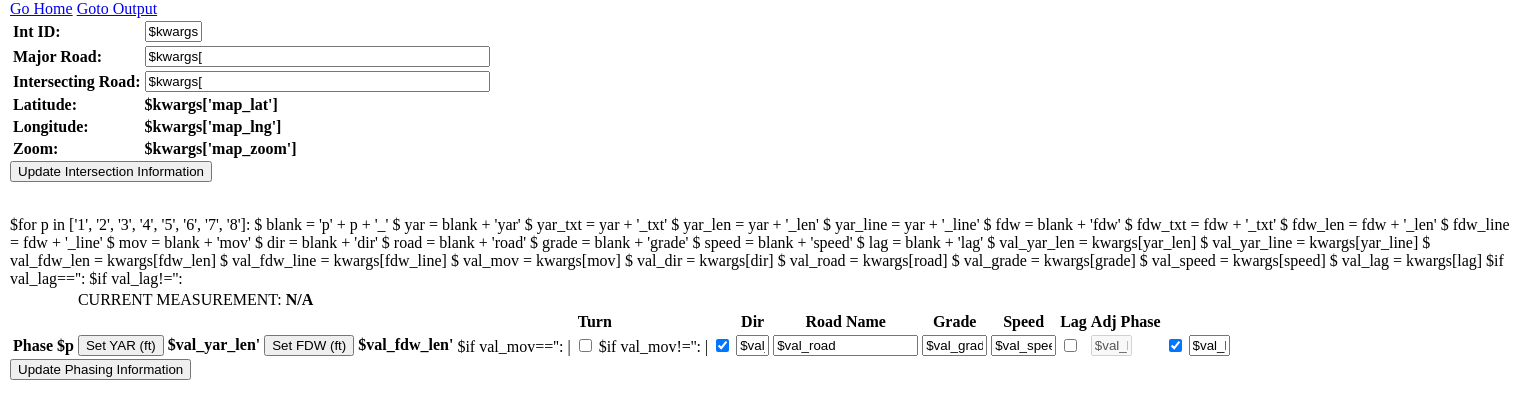
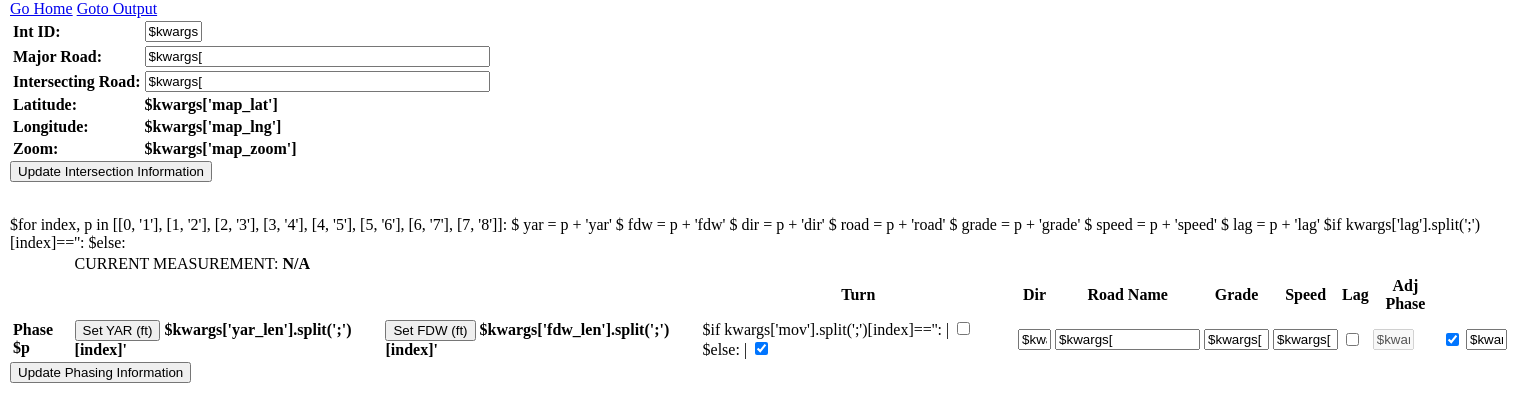
Before and after one commit to mwbond/clearanceDB, a Python web app: template templates/intersection.html in a window 1520 px wide. Shown: the part 626-1025 px from the top of the page. Run offline with Jinja, Linux system fonts and the light colour scheme; the template is opened without the code that fills it, so the values that code supplies are empty; some libraries are stand-ins or nearby versions.

Commit message:
end of friday

```diff
--- a/templates/intersection.html
+++ b/templates/intersection.html
@@ -79,9 +79,7 @@
 			var latlng = event.latLng;
 			var index = measure.mvcLine.getLength() - 1;
 			if(index > 0)
-			{
 				measureReset()
-			}
 
 			var marker = new google.maps.Marker({
 				map: map,
@@ -108,9 +106,7 @@
 			google.maps.event.addListener(marker, "dragend", function()
 			{
 				if (measure.mvcLine.getLength() > 1)
-				{
 					updateMeasurement();
-				}
 			});
 
 			if(index > 0)
@@ -130,23 +126,25 @@
 			}
 		}
 
-		function updateForm(elem_id)
+		function updateForm(elem_id, index, p)
 		{
 			var length = measure.lineLength;
+			var txt = document.getElementById(p + elem_id);
+			var line = document.getElementById(elem_id + '_line');
+			var len = document.getElementById(elem_id + '_len');
 			if(length == '0')
 			{
-				document.getElementById(elem_id + '_txt').innerHTML = '\'';
-				document.getElementById(elem_id + '_txt').value = '';
-				document.getElementById(elem_id + '_line').value = '';
-				document.getElementById(elem_id + '_len').value = '';
+				txt.innerHTML = '\'';
+				line.value = '';
+				len.value = '';
 			}
 			else
 			{
 				var latlng1 = measure.mvcLine.getAt(0).toString();
 				var latlng2 = measure.mvcLine.getAt(1).toString();
-				document.getElementById(elem_id + '_txt').innerHTML = length + '\'';
-				document.getElementById(elem_id + '_len').value = length;
-				document.getElementById(elem_id + '_line').value = latlng1 + '+' + latlng2;
+				txt.innerHTML = length + '\'';
+				line.value = editList(line.value, index, latlng1 + '+' + latlng2);
+				len.value = editList(len.value, index, length);
 			}
 		}
 
@@ -166,34 +164,99 @@
 			document.getElementById('measurement').innerHTML = '\'';
 		}
 
-		function updateSpeed(elem_id)
+		function updateMov(index, p)
 		{
-			var checkbox = document.getElementById(elem_id + 'mov');
-			var speed = document.getElementById(elem_id + 'speed');
-			if(checkbox.value)
-			{
-				checkbox.value = '';
-			}
+			var mov = document.getElementById('mov');
+			var speed = document.getElementById(p + 'speed');
+			if(mov.value.split(';')[index])
+				mov.value = editList(mov.value, index, '');
 			else
 			{
-				speed.value = 20;
-				checkbox.value = 'on';
+				mov.value = editList(mov.value, index, 'on');
+				if(speed.value)
+					speed.value = 20;
 			}
 		}
 
-		function disableBox(elem_id)
+		function disableBox(index, p)
 		{
-			var box = document.getElementById(elem_id);
+			var lag = document.getElementById('lag');
+			var box = document.getElementById(p + 'lag');
 			if(box.disabled)
-			{
 				box.disabled = '';
-			}
 			else
 			{
 				box.disabled = 'disabled';
 				box.value = '';
+				lag.value = editList(lag.value, index, '');
 			}
 		}
+
+		function editList(string, index, value)
+		{
+			var split = string.split(';');
+			split[index] = value;
+			return split.join(';');
+		}
+
+		function validate(elem_id, value, p)
+		{
+			if(value.indexOf(';') >= 0)
+				return false;
+			if(value=='')
+				return true;
+
+			if(elem_id=='grade')
+			{
+				num = parseFloat(value);
+				if(num > -100 && num < 100)
+					return true;
+			}
+
+			else if(elem_id=='speed')
+			{
+				num = parseFloat(value);
+				if(num >= 0 && num < 200 && (value % 1)==0)
+				{
+					num = parseInt(num);
+					if(num.toString()==value)
+						return true;
+				}
+			}
+
+			else if(elem_id=='lag')
+			{
+				if(p!=value)
+				{
+					num = parseFloat(value);
+					if((num % 1)==0)
+					{
+						num = parseInt(num);
+						if(num >= 1 && num <= 8 && num.toString()==value)
+							return true;
+					}
+				}
+			}
+
+			else
+				return true;
+
+			return false;
+		}
+
+		function updateTextBox(elem_id, index, p)
+		{
+			var textbox = document.getElementById(p + elem_id);
+			var list = document.getElementById(elem_id);
+			if(validate(elem_id, textbox.value, p))
+				list.value = editList(list.value, index, textbox.value);
+			else
+			{
+				textbox.value = list.value.split(';')[index];
+				alert('Invalid Input');
+			}
+		}
+
 	</script>
 </head>
 <body onload='initialize()'>
@@ -207,79 +270,69 @@
 				<tr><td><strong>Int ID:</strong></td><td><input type='text' name='int_id' size='4' value='$kwargs['int_id']' /></td></tr>
 				<tr><td><strong>Major Road:</strong></td><td><input type='text' name='major' size='40' value='$kwargs['major']' /></td></tr>
 				<tr><td><strong>Intersecting Road:</strong></td><td><input type='text' name='minor' size='40' value='$kwargs['minor']' /></td></tr>
-				<tr><td><strong>Latitude:</strong></td><td><b id='map_lat_txt' name='map_lat_txt'>$kwargs['map_lat']</b></td></tr>
+				<tr><td><strong>Latitude:</strong></td><td><b id='map_lat_txt'>$kwargs['map_lat']</b></td></tr>
 					<input type='hidden' id='map_lat' name='map_lat' value='$kwargs['map_lat']' />
-				<tr><td><strong>Longitude:</strong></td><td><b id='map_lng_txt' name='map_lng_txt'>$kwargs['map_lng']</b></td></tr>
+				<tr><td><strong>Longitude:</strong></td><td><b id='map_lng_txt'>$kwargs['map_lng']</b></td></tr>
 					<input type='hidden' id='map_lng' name='map_lng' value='$kwargs['map_lng']' />
-				<tr><td><strong>Zoom:</strong></td><td><b id='map_zoom_txt' name='map_zoom_txt'>$kwargs['map_zoom']</b></td></tr>
+				<tr><td><strong>Zoom:</strong></td><td><b id='map_zoom_txt'>$kwargs['map_zoom']</b></td></tr>
 					<input type='hidden' id='map_zoom' name='map_zoom' value='$kwargs['map_zoom']' />
 			</table>
 			<input type='submit' value='Update Intersection Information' />
 		</form>
 		<br />
 		<form name='phase_info' method='POST' action='update_intersection'>
-			<input type='hidden' id='int_id' name='int_id' value='$kwargs['int_id']' />
+			<input type='hidden' id='int_id'	name='int_id'	value='$kwargs['int_id']' />
+			<input type='hidden' id='yar_line'	name='yar_line' value='$kwargs['yar_line']' />
+			<input type='hidden' id='fdw_line'	name='fdw_line' value='$kwargs['fdw_line']' />
+			<input type='hidden' id='mov'		name='mov'		value='$kwargs['mov']' />
+			<input type='hidden' id='road'		name='road'		value='$kwargs['road']' />
+			<input type='hidden' id='grade'		name='grade'	value='$kwargs['grade']' />
+			<input type='hidden' id='speed'		name='speed'	value='$kwargs['speed']' />
+			<input type='hidden' id='dir'		name='dir'		value='$kwargs['dir']' />
+			<input type='hidden' id='yar_len'	name='yar_len'	value='$kwargs['yar_len']' />
+			<input type='hidden' id='fdw_len'	name='fdw_len'	value='$kwargs['fdw_len']' />
+			<input type='hidden' id='yellow'	name='yellow'	value='$kwargs['yellow']' />
+			<input type='hidden' id='red'		name='red'		value='$kwargs['red']' />
+			<input type='hidden' id='fdw'		name='fdw'		value='$kwargs['fdw']' />
+			<input type='hidden' id='lag'		name='lag'		value='$kwargs['lag']' />
 			<table>
 				<tr><td /><td colspan='5'>CURRENT MEASUREMENT: <strong id='measurement'>N/A</strong></td></tr>
 				<tr style='text-align:center'><td /><td /><td /><td><b>Turn</b></td><td><b>Dir</b></td><td><b>Road Name</b></td><td><b>Grade</b></td><td><b>Speed</b></td><td><b>Lag</b></td><td><b>Adj Phase</b></td></tr>
-			$for p in ['1', '2', '3', '4', '5', '6', '7', '8']:
-				$ blank = 'p' + p + '_'
-				$ yar = blank + 'yar'
-				$ yar_txt = yar + '_txt'
-				$ yar_len = yar + '_len'
-				$ yar_line = yar + '_line'
-				$ fdw = blank + 'fdw'
-				$ fdw_txt = fdw + '_txt'
-				$ fdw_len = fdw + '_len'
-				$ fdw_line = fdw + '_line'
-				$ mov = blank + 'mov'
-				$ dir = blank + 'dir'
-				$ road = blank + 'road'
-				$ grade = blank + 'grade'
-				$ speed = blank + 'speed'
-				$ lag = blank + 'lag'
-				$ val_yar_len = kwargs[yar_len]
-				$ val_yar_line = kwargs[yar_line]
-				$ val_fdw_len = kwargs[fdw_len]
-				$ val_fdw_line = kwargs[fdw_line]
-				$ val_mov = kwargs[mov]
-				$ val_dir = kwargs[dir]
-				$ val_road = kwargs[road]
-				$ val_grade = kwargs[grade]
-				$ val_speed = kwargs[speed]
-				$ val_lag = kwargs[lag]
+			$for index, p in [[0, '1'], [1, '2'], [2, '3'], [3, '4'], [4, '5'], [5, '6'], [6, '7'], [7, '8']]:
+				$ yar = p + 'yar'
+				$ fdw = p + 'fdw'
+				$ dir = p + 'dir'
+				$ road = p + 'road'
+				$ grade = p + 'grade'
+				$ speed = p + 'speed'
+				$ lag = p + 'lag'
+				<tr>
 				<tr>
 					<td><strong>Phase $p</strong></td>
 					<td>
-						<button type='button' onclick="updateForm('$yar')">Set YAR (ft)</button>
-						<b id='$yar_txt'>$val_yar_len'</b>
-						<input type='hidden' id='$yar_len' name='$yar_len' value='$val_yar_len' />
-						<input type='hidden' id='$yar_line' name='$yar_line' value='$val_yar_line' />
+						<button type='button' onclick="updateForm('yar', $index, '$p')">Set YAR (ft)</button>
+						<b id='$yar'>$kwargs['yar_len'].split(';')[index]'</b>
 					</td>
 					<td>
-						<button type='button' onclick="updateForm('$fdw')">Set FDW (ft)</button>
-						<b id='$fdw_txt'>$val_fdw_len'</b>
-						<input type='hidden' id='$fdw_len' name='$fdw_len' value='$val_fdw_len' />
-						<input type='hidden' id='$fdw_line' name='$fdw_line' value='$val_fdw_line' />
+						<button type='button' onclick="updateForm('fdw', $index, '$p')">Set FDW (ft)</button>
+						<b id='$fdw'>$kwargs['fdw_len'].split(';')[index]'</b>
 					</td>
 					<td>
-						$if val_mov=='':
-							| <input type=checkbox onClick="updateSpeed('$blank')" />
-							<input type='hidden' id='$mov' name='$mov' value='' />
-						$if val_mov!='':
-							| <input type=checkbox onClick="updateSpeed('$blank')" checked />
-							<input type='hidden' id='$mov' name='$mov' value='on' />
+						$if kwargs['mov'].split(';')[index]=='':
+							| <input type=checkbox onClick="updateMov($index, '$p')" />
+						$else:
+							| <input type=checkbox onClick="updateMov($index, '$p')" checked />
 					</td>
-					<td><input type='text' name='$dir' size='1' placeholder='Dir' maxlength=3 value='$val_dir' /></td>
-					<td><input type='text' name='$road' size='15' placeholder='Road Name' value='$val_road' /></td>
-					<td><input type='text' name='$grade' size='5' placeholder='Grade (%)' value='$val_grade' /></td>
-					<td><input type='text' name='$speed' id='$speed' size='5' placeholder='MPH' value='$val_speed' /></td>
-				$if val_lag=='':
-					<td><input type=checkbox onClick="disableBox('$lag')" /></td>
-					<td><input type='text' name='$lag' id='$lag' size='2' placeholder='&Oslash' maxlength=2 value='$val_lag' disabled='disabled' /></td>
-				$if val_lag!='':
-					<td><input type=checkbox onClick="disableBox('$lag')" checked /></td>
-					<td><input type='text' name='$lag' id='$lag' size='2' placeholder='&Oslash' maxlength=2 value='$val_lag' /></td>
+					<td><input type='text' id='$dir' size='1' placeholder='Dir' maxlength=3 value='$kwargs['dir'].split(';')[index]' onBlur="updateTextBox('dir', $index, '$p')" /></td>
+					<td><input type='text' id='$road' size='15' placeholder='Road Name' value='$kwargs['road'].split(';')[index]' onBlur="updateTextBox('road', $index, '$p')" /></td>
+					<td><input type='text' id='$grade' size='5' placeholder='Grade (%)' value='$kwargs['grade'].split(';')[index]' onBlur="updateTextBox('grade', $index, '$p')" /></td>
+					<td><input type='text' id='$speed' size='5' id='$speed' placeholder='MPH' value='$kwargs['speed'].split(';')[index]' onBlur="updateTextBox('speed', $index, '$p')" /></td>
+				$if kwargs['lag'].split(';')[index]=='':
+					<td><input type=checkbox onClick="disableBox($index, '$p')" /></td>
+					<td><input type='text' id='$lag' size='2' placeholder='&Oslash' maxlength=2 value='$kwargs['lag'].split(';')[index]' disabled='disabled' onBlur="updateTextBox('lag', $index, '$p')" /></td>
+				$else:
+					<td><input type=checkbox onClick="disableBox($index, '$p')" checked /></td>
+					<td><input type='text' id='$lag' size='2' placeholder='&Oslash' maxlength=2 value='$kwargs['lag'].split(';')[index]' onBlur="updateTextBox('lag', $index, '$p')" /></td>
 				</tr>
 			</table>
 			<input type='submit' value='Update Phasing Information' />
```
Also changed, not shown: config.py (+24 -10 lines), main.py (+44 -43 lines), templates/output.html (+32 -32 lines).
